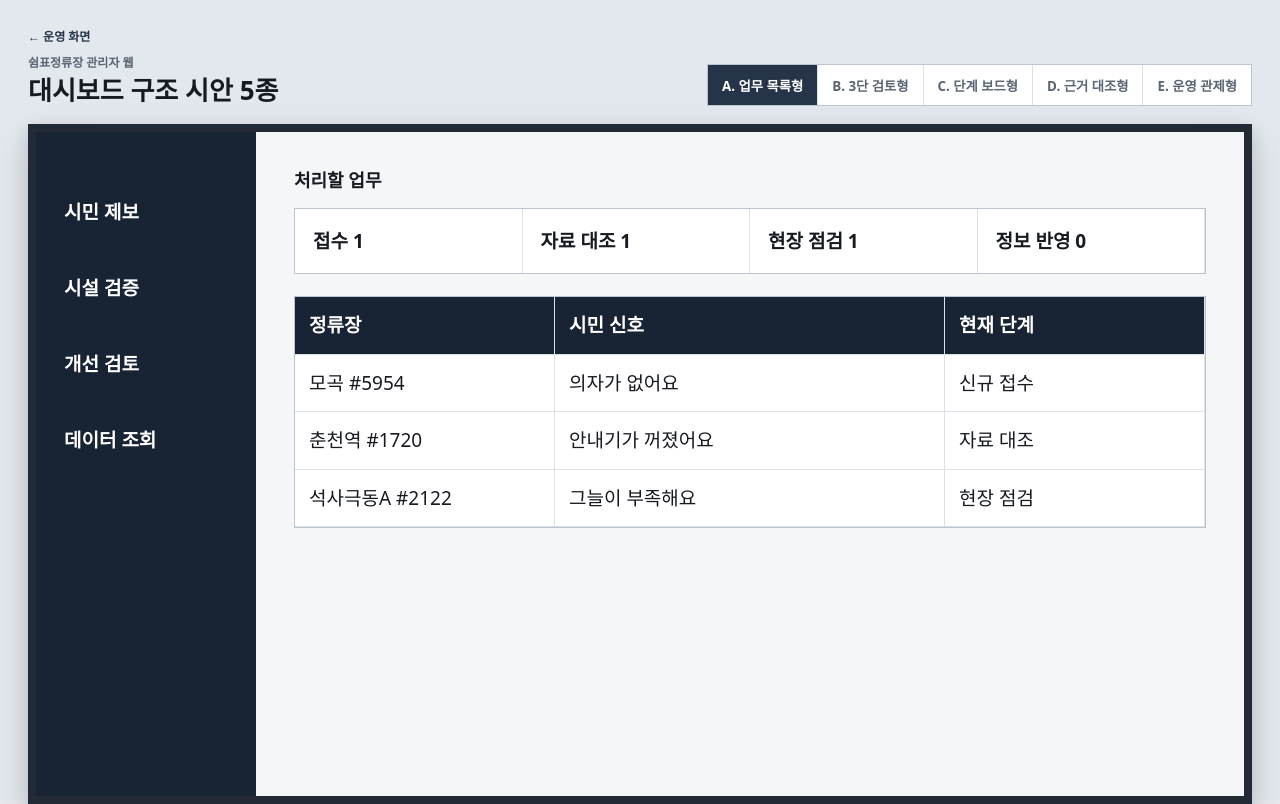
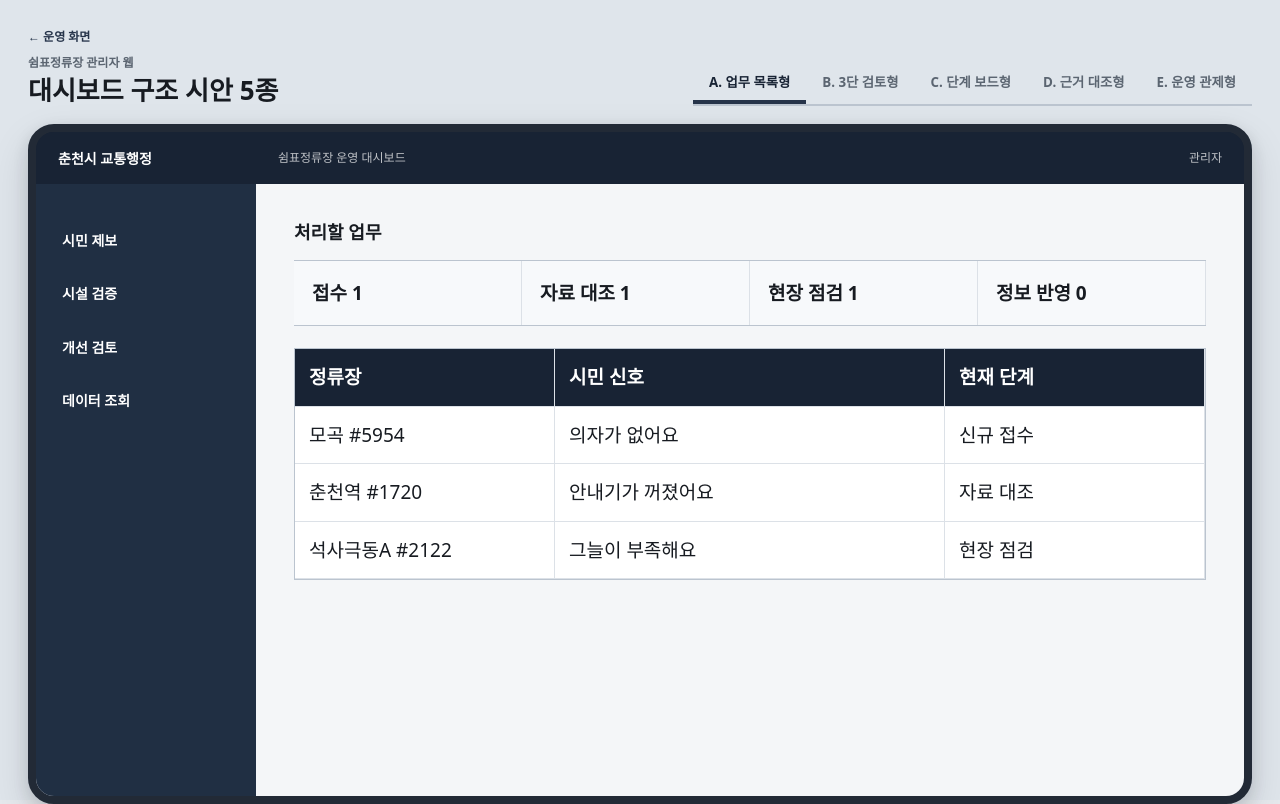
Before and after one commit to less82/Chuncheon_shimpyo, a React (Vite) app in the folder app/: page /admin-concepts in a window 1280 px wide. Built offline with nearby package versions, Linux system fonts and the light colour scheme.

Commit message:
fix(admin): 둥근 모니터 프레임과 직사각형 앱 셸 분리

```diff
--- a/app/src/features/admin/AdminConcepts.css
+++ b/app/src/features/admin/AdminConcepts.css
@@ -1,33 +1,38 @@
-.concept-page { min-height: 100dvh; padding: 28px; background: #e3e8ee; color: var(--ink); }
+.concept-page { min-height: 100dvh; padding: 28px; background: #dfe5eb; color: var(--ink); }
 .concept-head { display: flex; align-items: end; justify-content: space-between; gap: 24px; max-width: 1400px; margin: 0 auto 18px; }
 .concept-head span { color: var(--ink-muted); font-size: 12px; font-weight: 800; }
 .concept-head > div { display: grid; gap: 3px; }
 .concept-head a { width: fit-content; margin-bottom: 5px; color: var(--brand); font-size: 12px; font-weight: 800; text-decoration: none; }
 .concept-head h1 { font-size: 26px; }
-.concept-head nav { display: flex; border: 1px solid var(--border-strong); background: white; }
-.concept-head button { min-height: 40px; padding: 0 14px; border: 0; border-right: 1px solid var(--border); background: white; color: var(--ink-muted); font-weight: 800; cursor: pointer; }
+.concept-head nav { display: flex; border-bottom: 2px solid var(--border-strong); }
+.concept-head button { min-height: 42px; padding: 0 16px; border: 0; border-bottom: 4px solid transparent; background: transparent; color: var(--ink-muted); font-weight: 800; cursor: pointer; }
 .concept-head button:last-child { border-right: 0; }
-.concept-head button[aria-selected="true"] { background: var(--brand); color: white; }
-.concept-canvas { display: grid; width: min(1400px, 100%); min-height: 680px; margin: auto; border: 8px solid #222a36; background: #f4f6f8; box-shadow: var(--shadow-float); }
+.concept-head button[aria-selected="true"] { border-bottom-color: var(--brand); color: var(--brand-strong); }
+.concept-canvas { display: grid; width: min(1400px, 100%); min-height: 680px; grid-template-rows: 52px minmax(0, 1fr); margin: auto; overflow: hidden; border: 8px solid #222a36; border-radius: 26px; background: var(--brand-strong); box-shadow: var(--shadow-float); }
+.concept-appbar { display: grid; grid-template-columns: 220px 1fr auto; align-items: center; padding: 0 22px; background: var(--brand-strong); color: white; }
+.concept-appbar b { font-size: 14px; }
+.concept-appbar span { font-size: 12px; opacity: .72; }
+.concept-layout { display: grid; min-width: 0; min-height: 0; background: #f4f6f8; }
 .concept-canvas h2 { margin-bottom: 16px; font-size: 18px; }
-.concept-canvas[data-concept="queue"] { grid-template-columns: 220px 1fr; }
-.concept-nav { padding: 42px 28px; background: var(--brand-strong); color: white; font-weight: 800; line-height: 4; }
+.concept-layout[data-concept="queue"] { grid-template-columns: 220px 1fr; }
+.concept-nav { padding: 30px 26px; background: #202f43; color: white; font-size: 14px; font-weight: 800; line-height: 3.8; }
 .concept-main { padding: 38px; }
-.concept-steps, .concept-kpis { display: grid; grid-template-columns: repeat(4, 1fr); margin-bottom: 22px; border: 1px solid var(--border-strong); }
-.concept-steps b, .concept-kpis b { padding: 18px; border-right: 1px solid var(--border); background: white; }
+.concept-steps, .concept-kpis { display: grid; grid-template-columns: repeat(4, 1fr); margin-bottom: 22px; border-block: 1px solid var(--border-strong); }
+.concept-steps b, .concept-kpis b { padding: 18px; border-right: 1px solid var(--border); background: #f7f9fb; }
 .concept-table { border: 1px solid var(--border-strong); background: white; }
 .concept-table > div { display: grid; grid-template-columns: 1fr 1.5fr 1fr; }
 .concept-table span { padding: 14px; border-right: 1px solid var(--border); border-bottom: 1px solid var(--border); }
 .concept-table-head { background: var(--brand-strong); color: white; font-weight: 800; }
-.concept-canvas[data-concept="desk"] { grid-template-columns: 230px 1fr 340px; }
+.concept-layout[data-concept="desk"] { grid-template-columns: 230px 1fr 340px; }
 .concept-filter, .concept-list, .concept-detail { padding: 28px; border-right: 1px solid var(--border); }
-.concept-filter button, .concept-list button { display: grid; width: 100%; gap: 4px; padding: 14px; border: 1px solid var(--border); border-bottom: 0; background: white; text-align: left; }
-.concept-detail dl { display: grid; grid-template-columns: 100px 1fr; margin: 0; border: 1px solid var(--border); }
+.concept-filter button, .concept-list button { display: grid; width: 100%; gap: 4px; padding: 14px; border: 0; border-bottom: 1px solid var(--border); background: transparent; text-align: left; }
+.concept-detail dl { display: grid; grid-template-columns: 112px 1fr; margin: 0; border: 1px solid var(--border); }
 .concept-detail dt, .concept-detail dd { margin: 0; padding: 14px; border-bottom: 1px solid var(--border); }
+.concept-detail dt { white-space: nowrap; }
 .concept-board { display: grid; grid-template-columns: repeat(4, 1fr); width: 100%; }
 .concept-board section { padding: 26px 18px; border-right: 1px solid var(--border); }
 .concept-board article { display: grid; gap: 8px; padding: 16px; border: 1px solid var(--border-strong); background: white; }
-.concept-canvas[data-concept="evidence"] { grid-template-columns: 1.5fr 1fr; padding: 34px; gap: 24px; }
+.concept-layout[data-concept="evidence"] { grid-template-columns: 1.5fr 1fr; padding: 34px; gap: 24px; }
 .concept-compare { border-left: 1px solid var(--border-strong); padding-left: 24px; }
 .concept-compare > div { display: grid; gap: 7px; padding: 18px 0; border-bottom: 1px solid var(--border); }
 .concept-control { width: 100%; padding: 34px; }
--- a/app/src/features/admin/AdminConcepts.tsx
+++ b/app/src/features/admin/AdminConcepts.tsx
@@ -27,12 +27,15 @@ export default function AdminConcepts() {
   const [concept, setConcept] = useState<ConceptKey>(initialConcept);
   return <main className="concept-page">
     <header className="concept-head"><div><a href="/admin">← 운영 화면</a><span>쉼표정류장 관리자 웹</span><h1>대시보드 구조 시안 5종</h1></div><nav role="tablist" aria-label="대시보드 구조 시안">{CONCEPTS.map((item) => <button type="button" role="tab" aria-selected={concept === item.key} key={item.key} onClick={() => setConcept(item.key)}>{item.label}</button>)}</nav></header>
-    <section className="concept-canvas" data-concept={concept}>
+    <section className="concept-canvas">
+      <header className="concept-appbar"><b>춘천시 교통행정</b><span>쉼표정류장 운영 대시보드</span><span>관리자</span></header>
+      <div className="concept-layout" data-concept={concept}>
       {concept === "queue" && <><aside className="concept-nav">시민 제보<br/>시설 검증<br/>개선 검토<br/>데이터 조회</aside><div className="concept-main"><h2>처리할 업무</h2><div className="concept-steps"><b>접수 1</b><b>자료 대조 1</b><b>현장 점검 1</b><b>정보 반영 0</b></div><QueueTable /></div></>}
       {concept === "desk" && <><aside className="concept-filter"><h2>업무 조건</h2><button>신규 접수 1</button><button>자료 대조 1</button><button>현장 점검 1</button></aside><div className="concept-list"><h2>제보 목록</h2>{sampleRows.map((row) => <button key={row[0]}><b>{row[0]}</b><span>{row[1]}</span></button>)}</div><div className="concept-detail"><h2>검토 상세</h2><dl><dt>시민 원문</dt><dd>의자가 없어요</dd><dt>공식자료</dt><dd>대조 전</dd><dt>필수 확인</dt><dd>정류장 ID · 시설 분류</dd></dl></div></>}
       {concept === "board" && <div className="concept-board">{["신규 접수", "자료 대조", "현장 점검", "정보 반영"].map((stage, index) => <section key={stage}><h2>{stage}</h2>{sampleRows[index] && <article><b>{sampleRows[index][0]}</b><span>{sampleRows[index][1]}</span></article>}</section>)}</div>}
       {concept === "evidence" && <><div className="concept-evidence-list"><h2>검토 대기 목록</h2><QueueTable /></div><div className="concept-compare"><h2>근거 대조</h2><div><b>시민 관측</b><span>의자가 없어요</span></div><div><b>공식 시설자료</b><span>의자 정보 미확인</span></div><div><b>담당자 판단</b><span>현장 조사 필요</span></div></div></>}
       {concept === "control" && <div className="concept-control"><div className="concept-kpis"><b>신규 1</b><b>대조 1</b><b>점검 1</b><b>반영 0</b></div><div className="concept-control-body"><section><h2>오늘 처리할 업무</h2><QueueTable /></section><aside><h2>최근 처리 기록</h2><p>춘천역 자료 대조 시작</p><p>석사극동A 현장 과업 생성</p></aside></div></div>}
+      </div>
     </section>
   </main>;
 }
--- a/app/src/features/admin/Dashboard.css
+++ b/app/src/features/admin/Dashboard.css
@@ -22,8 +22,8 @@
   color: var(--ink-body);
   font-size: var(--fs-base);
 }
-.dash-browser { width: min(1440px, calc(100vw - 48px), calc((100dvh - 48px) * 16 / 9)); aspect-ratio: 16 / 9; overflow: hidden; border: 9px solid #222a36; border-radius: 22px; background: #f4f6f8; box-shadow: 0 22px 55px rgba(24,35,52,.24); }
-.dash-shell { display: grid; grid-template-columns: 230px minmax(0, 1fr); width: 100%; height: 100%; overflow: hidden; background: #f4f6f8; }
+.dash-browser { width: min(1440px, calc(100vw - 48px), calc((100dvh - 48px) * 16 / 9)); aspect-ratio: 16 / 9; overflow: hidden; border: 9px solid #222a36; border-radius: 22px; background: var(--brand-strong); box-shadow: 0 22px 55px rgba(24,35,52,.24); }
+.dash-shell { display: grid; grid-template-columns: 230px minmax(0, 1fr); width: 100%; min-height: 100%; height: 100%; overflow: hidden; background: #f4f6f8; }
 .dash-sidebar { display: flex; min-width: 0; min-height: 100%; flex-direction: column; padding: 28px 18px; background: var(--brand-strong); color: white; }
 .dash-sidebar > div:first-child { flex: 0 0 auto; padding: 0 8px; }
 .dash-sidebar .dash-title { margin: 0; color: white; font-size: 24px; }
```
